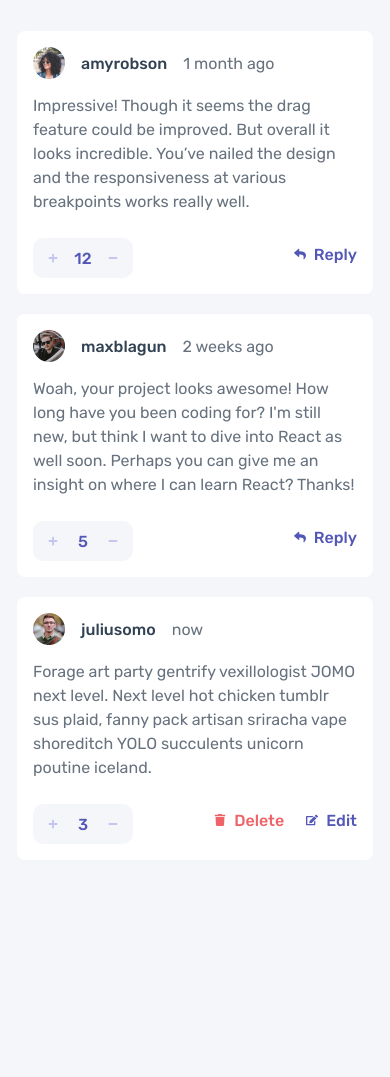
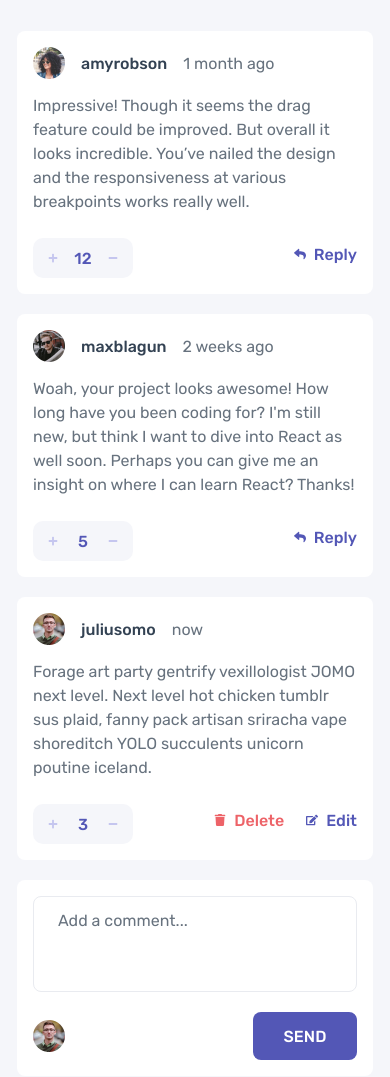
Before and after one commit to EdwinSch/react-interactive-comments, a React (Vite) app: page / in a window 390 px wide. Before the commit the page ends 861 px from the top, so only its background shows below. Built offline with nearby package versions, Linux system fonts and the light colour scheme.

Commit message:
add: input component + styles

```diff
--- a/src/App.jsx
+++ b/src/App.jsx
@@ -1,5 +1,6 @@
 import Vote from "./components/Vote";
 import CommentsList from "./components/CommentsList";
+import Input from "./components/Input";
 
 function App() {
   return (
@@ -8,6 +9,7 @@ function App() {
 
       <main>
         <CommentsList />
+        <Input />
       </main>
     </>
   );
--- a/src/components/Comment.jsx
+++ b/src/components/Comment.jsx
@@ -22,7 +22,7 @@ const Comment = ({ id, user, date, content, points, replies }) => {
           <div className="btn-wrapper">
             {/* buttons switch START */}
 
-            {activeUser === user.name ? (
+            {activeUser.name === user.name ? (
               <>
                 <button className="text-btn delete-btn">
                   <FaTrash className="icon" />
--- /dev/null
+++ b/src/components/Input.jsx
@@ -0,0 +1,39 @@
+import { useGlobalContext } from "../context";
+
+const Input = () => {
+  const { activeUser } = useGlobalContext();
+
+  return (
+    <form className="form">
+      {/* Desktop Structure */}
+      <div className="show-on-desktop">
+        <img
+          src={activeUser.img}
+          alt={activeUser.name}
+          className="current-user-img"
+        />
+        <textarea name="" id="" placeholder="Add a comment..."></textarea>
+        <button className="action-btn" type="submit">
+          send
+        </button>
+      </div>
+
+      {/* Mobile structure */}
+      <div className="show-on-mobile">
+        <textarea name="" id="" placeholder="Add a comment..."></textarea>
+        <div className="mobile-row">
+          <img
+            src={activeUser.img}
+            alt={activeUser.name}
+            className="current-user-img"
+          />
+          <button className="action-btn" type="submit">
+            send
+          </button>
+        </div>
+      </div>
+    </form>
+  );
+};
+
+export default Input;
--- /dev/null
+++ b/src/components/input.css
@@ -0,0 +1,74 @@
+.form {
+  margin-top: 20px;
+  width: 100%;
+  height: 144px;
+  background: var(--primaryClr);
+  padding: 24px;
+  border-radius: var(--borderRadius8);
+
+  .show-on-desktop {
+    display: flex;
+    align-items: flex-start;
+    gap: 16px;
+    height: 100%;
+  }
+}
+
+.mobile-row {
+  margin-top: 16px;
+  display: flex;
+  align-items: center;
+  justify-content: space-between;
+}
+
+.current-user-img {
+  width: 40px;
+  height: 40px;
+}
+& textarea {
+  width: 100%;
+  height: 100%;
+  padding: 12px 24px;
+  border: 1px solid var(--borderClr);
+  border-radius: var(--borderRadius8);
+  font-family: var(--font);
+  font-size: 1rem;
+  font-weight: 400;
+  color: var(--headingClr);
+  line-height: 24px;
+  resize: none;
+}
+& textarea::placeholder {
+  font-family: var(--font);
+  font-size: 1rem;
+  font-weight: 400;
+  color: var(--textClr);
+}
+
+.show-on-mobile {
+  display: none;
+}
+
+@media only screen and (max-width: 500px) {
+  .form {
+    padding: 16px;
+    height: auto;
+
+    .show-on-desktop {
+      display: none;
+    }
+  }
+
+  .show-on-mobile {
+    display: block;
+  }
+
+  & textarea {
+    min-height: 96px;
+  }
+
+  .current-user-img {
+    width: 32px;
+    height: 32px;
+  }
+}
--- a/src/context.jsx
+++ b/src/context.jsx
@@ -8,7 +8,7 @@ const AppContext = createContext();
 export const AppProvider = ({ children }) => {
   // ---- Global States
   const [comments, setComments] = useState(commentsData);
-  const [activeUser, setActiveUser] = useState(currentUser.user.name);
+  const [activeUser, setActiveUser] = useState(currentUser.user);
 
   // ---- Global Functions
 
--- a/src/styles/buttons.css
+++ b/src/styles/buttons.css
@@ -1,5 +1,5 @@
 .action-btn {
-  width: 104px;
+  min-width: 104px;
   height: 48px;
   background: var(--accent);
   border-radius: var(--borderRadius8);
--- a/src/styles/main.css
+++ b/src/styles/main.css
@@ -2,8 +2,9 @@
 
 @import "../styles/buttons.css";
 @import "../components/vote.css";
-@import "../components//commentsList.css";
-@import "../components//comment.css";
+@import "../components/commentsList.css";
+@import "../components/comment.css";
+@import "../components/input.css";
 
 /* Reset & Utilities */
 *,
```
